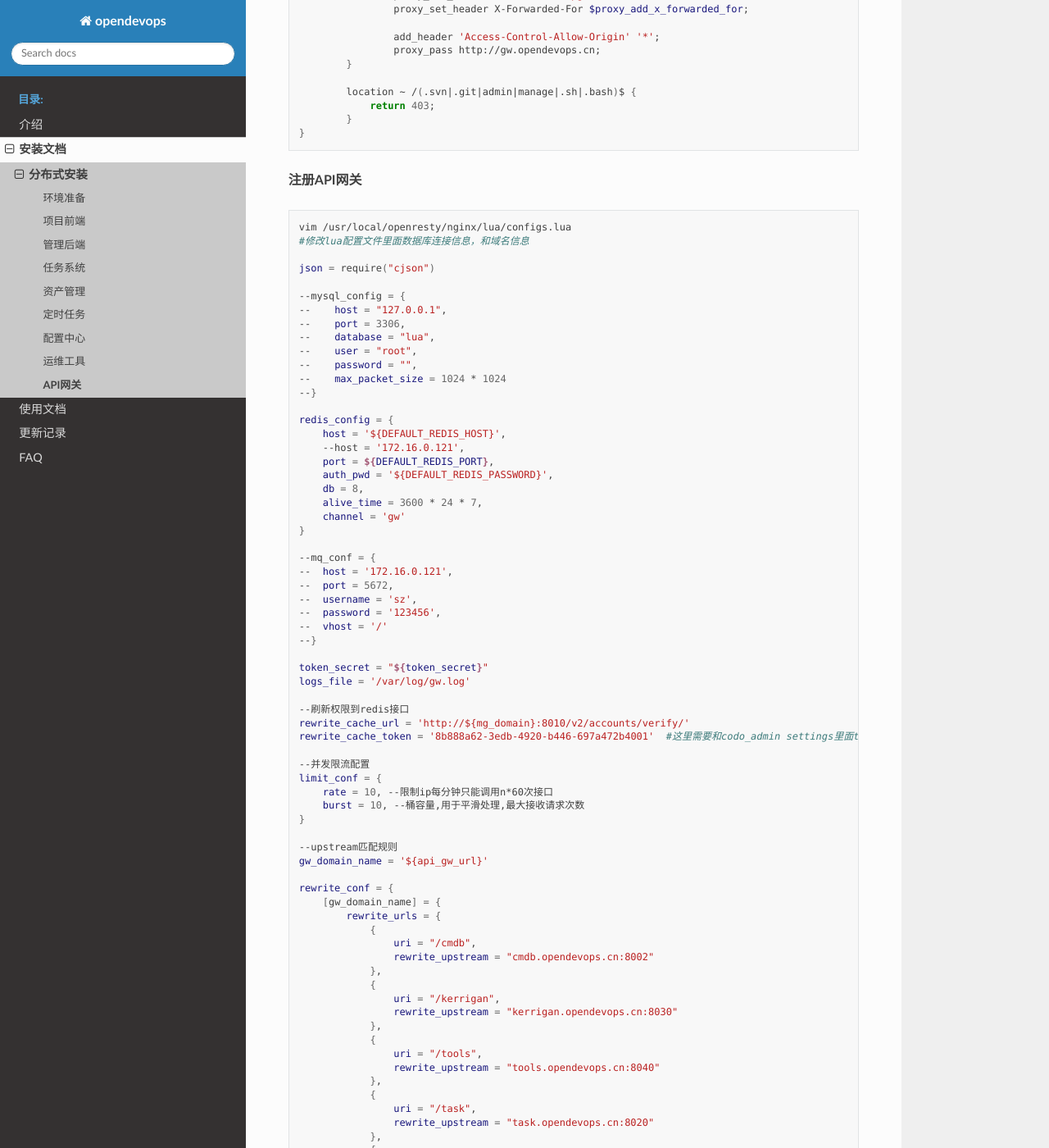
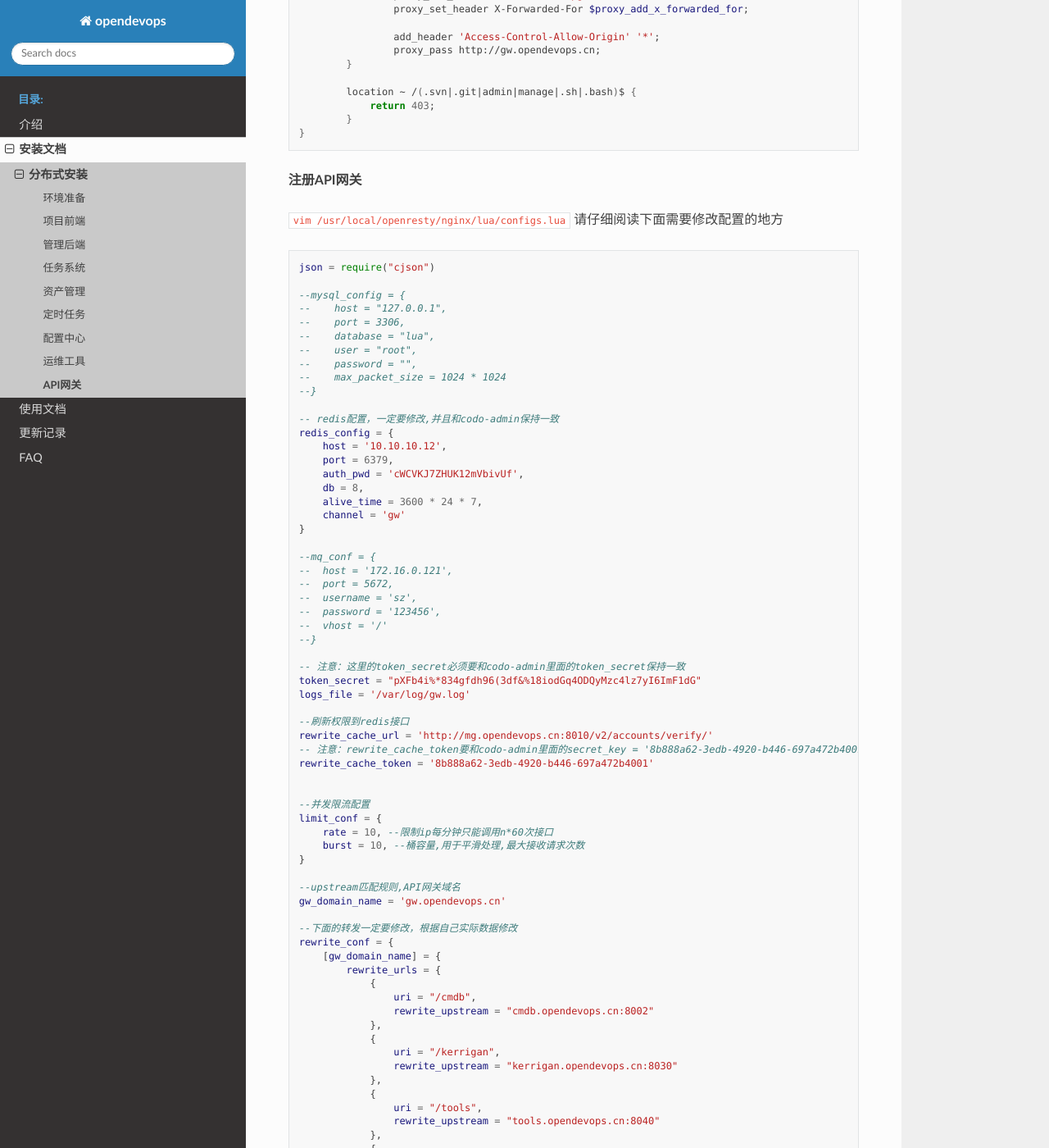
Before and after one commit to opendevops-cn/opendevops, a Sphinx documentation site: the page built from docs/source/codo-gw.md, in a window 1280 px wide and 1400 px high, scrolled down 2279 px. Shown: the whole window at 82% size. Built offline with Sphinx 7.4.7 and the Read the Docs theme 2.0.0, drawn with Linux system fonts in a browser that asks for light colours; pages that are not in the unit, such as notebooks, are missing from menus; some of the changed text lies outside the part shown.

Commit message:
[Update]更新部署文档

````diff
--- a/docs/source/codo-gw.md
+++ b/docs/source/codo-gw.md
@@ -130,11 +130,11 @@ server {
 
 **注册API网关**
 
-```shell
+`vim /usr/local/openresty/nginx/lua/configs.lua`
+请仔细阅读下面需要修改配置的地方
 
-vim /usr/local/openresty/nginx/lua/configs.lua
-#修改lua配置文件里面数据库连接信息，和域名信息
 
+```lua
 json = require("cjson")
 
 --mysql_config = {
@@ -146,11 +146,11 @@ json = require("cjson")
 --    max_packet_size = 1024 * 1024
 --}
 
+-- redis配置，一定要修改,并且和codo-admin保持一致
 redis_config = {
-    host = '${DEFAULT_REDIS_HOST}',
-    --host = '172.16.0.121',
-    port = ${DEFAULT_REDIS_PORT},
-    auth_pwd = '${DEFAULT_REDIS_PASSWORD}',
+    host = '10.10.10.12',
+    port = 6379,
+    auth_pwd = 'cWCVKJ7ZHUK12mVbivUf',
     db = 8,
     alive_time = 3600 * 24 * 7,
     channel = 'gw'
@@ -164,12 +164,15 @@ redis_config = {
 --  vhost = '/'
 --}
 
-token_secret = "${token_secret}"
+-- 注意：这里的token_secret必须要和codo-admin里面的token_secret保持一致
+token_secret = "pXFb4i%*834gfdh96(3df&%18iodGq4ODQyMzc4lz7yI6ImF1dG"
 logs_file = '/var/log/gw.log'
 
 --刷新权限到redis接口
-rewrite_cache_url = 'http://${mg_domain}:8010/v2/accounts/verify/'
-rewrite_cache_token = '8b888a62-3edb-4920-b446-697a472b4001'  #这里需要和codo_admin settings里面token一致
+rewrite_cache_url = 'http://mg.opendevops.cn:8010/v2/accounts/verify/'
+-- 注意：rewrite_cache_token要和codo-admin里面的secret_key = '8b888a62-3edb-4920-b446-697a472b4001'保持一致
+rewrite_cache_token = '8b888a62-3edb-4920-b446-697a472b4001'
+
 
 --并发限流配置
 limit_conf = {
@@ -177,9 +180,10 @@ limit_conf = {
     burst = 10, --桶容量,用于平滑处理,最大接收请求次数
 }
 
---upstream匹配规则
-gw_domain_name = '${api_gw_url}'
+--upstream匹配规则,API网关域名
+gw_domain_name = 'gw.opendevops.cn'
 
+--下面的转发一定要修改，根据自己实际数据修改
 rewrite_conf = {
     [gw_domain_name] = {
         rewrite_urls = {
@@ -201,7 +205,7 @@ rewrite_conf = {
             },
             {
                 uri = "/cron",
-                rewrite_upstream = "10.2.2.236:9900"
+                rewrite_upstream = "10.10.10.12:9900"
             },
             {
                 uri = "/mg",
@@ -214,6 +218,7 @@ rewrite_conf = {
         }
     }
 }
+
 ```
 
 **API网关启动**
@@ -228,3 +233,14 @@ systemctl start openresty
 systemctl enable openresty
 
 ```
+
+**访问**
+
+- 地址：demo.opendevops.cn
+- 用户：admin
+- 密码：admin@opendevops
+
+**日志路径**
+
+> 若这里访问有报错，请看下日志，一般都是配置错误。
+- 日志路径：所有模块日志统一`/var/log/supervisor/`
````
Also changed, not shown: docs/source/codo-admin.md (+5 -3 lines), docs/source/codo.md (+1 -1 lines), docs/source/env_ready.md (+11 -3 lines), 1 other file.
